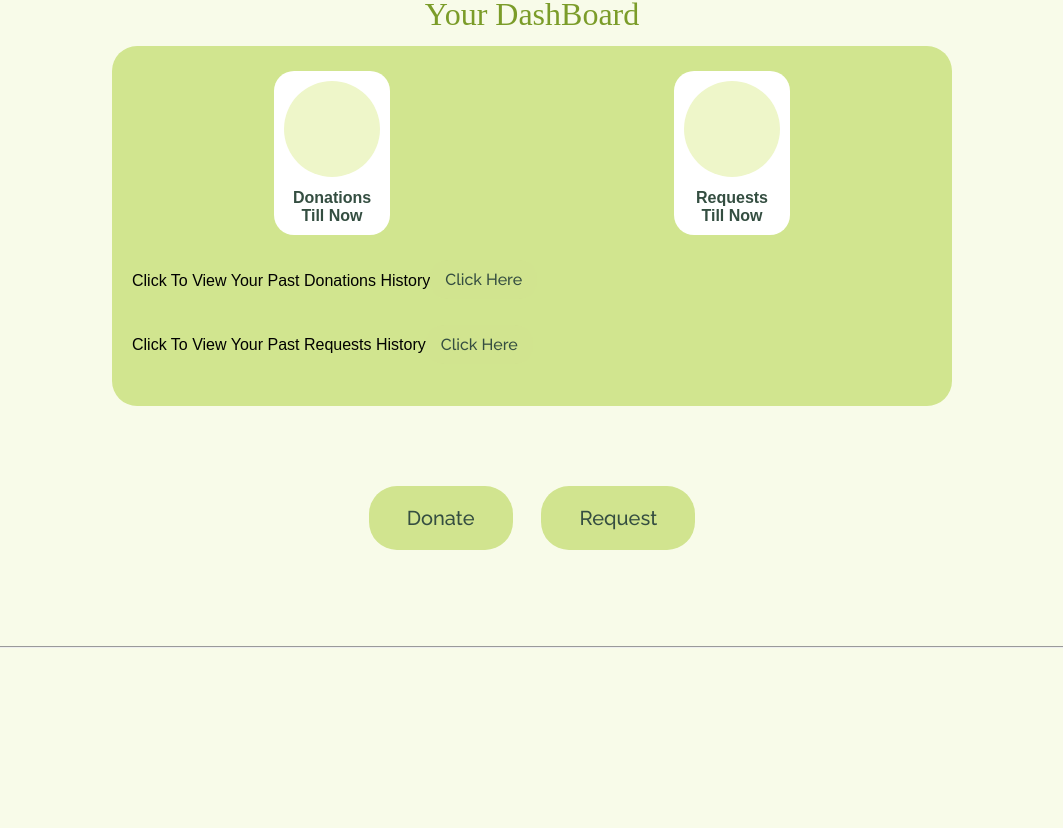
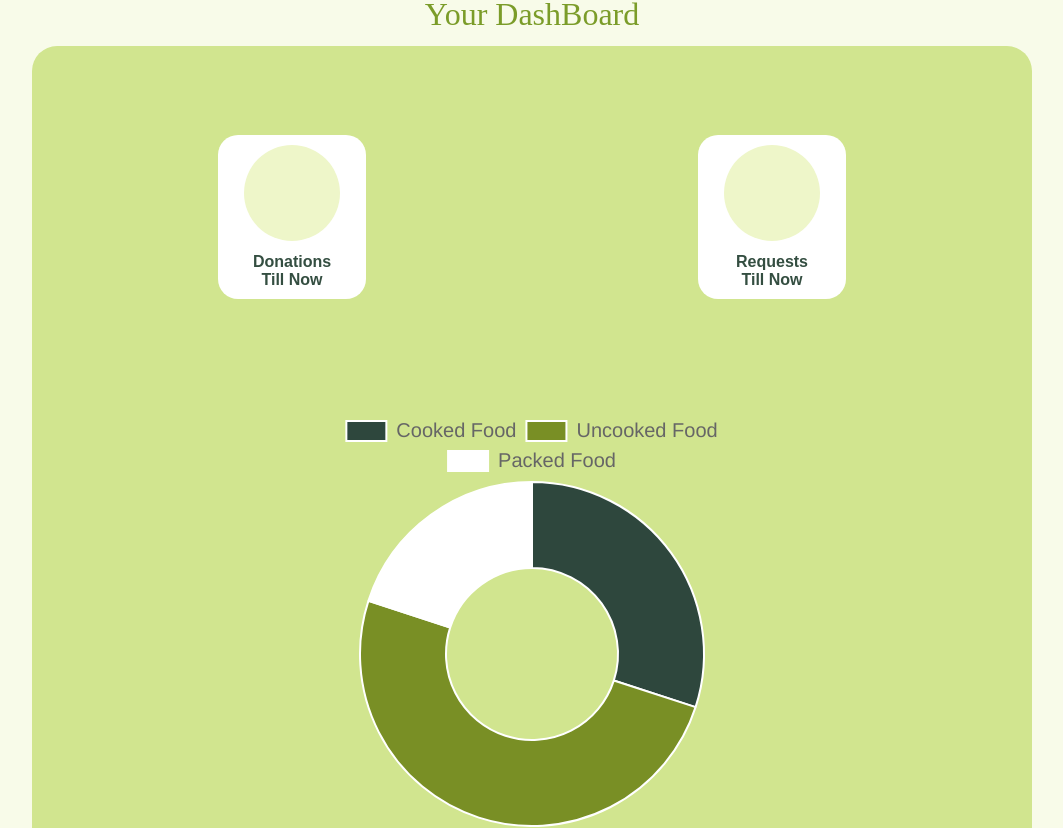
Before and after one commit to krishaga/Annamitra, a React (Vite) app in the folder frontend/: page /dashboard in a window 1280 px wide. Shown: the part 212-1040 px from the top of the page, without its empty margins (108-1171 px from the left). Before the commit the page ends 868 px from the top, so only its background shows below. Built offline with nearby package versions, Linux system fonts and the light colour scheme; no server answers.

Commit message:
add chart for donations

```diff
--- a/frontend/package.json
+++ b/frontend/package.json
@@ -12,6 +12,7 @@
   "dependencies": {
     "chart.js": "^4.4.2",
     "react": "^18.2.0",
+    "react-chartjs-2": "^5.2.0",
     "react-dom": "^18.2.0",
     "react-router-dom": "^6.22.1"
   },
--- /dev/null
+++ b/frontend/src/components/Chart.jsx
@@ -0,0 +1,61 @@
+import React, { useEffect, useRef } from "react";
+import Chart from "chart.js/auto";
+
+const DoughnutChart = ({ data }) => {
+    const chartRef = useRef(null);
+    const chartInstance = useRef(null);
+
+    useEffect(() => {
+        if (chartRef && chartRef.current) {
+            // Destroy previous chart instance if it exists
+            if (chartInstance.current) {
+                chartInstance.current.destroy();
+            }
+
+            const ctx = chartRef.current.getContext("2d");
+            chartInstance.current = new Chart(ctx, {
+                type: "doughnut",
+                data: {
+                    labels: ["Cooked Food", "Uncooked Food", "Packed Food"],
+                    datasets: [
+                        {
+                            label: "Values",
+                            data: data,
+                            backgroundColor: [
+                                "rgba(46, 71, 61)",
+                                "rgba(121, 143, 37)",
+                                "rgba(255, 255, 255)",
+                            ],
+                        },
+                    ],
+                },
+                options: {
+                    responsive: true,
+                    layout: {},
+                    plugins: {
+                        legend: {
+                            position: "top",
+                            labels: {
+                                font: {
+                                    size: 20,
+                                },
+                            },
+                            padding: 24,
+                        },
+                    },
+                },
+            });
+        }
+
+        return () => {
+            // Clean up - destroy the chart instance when component unmounts
+            if (chartInstance.current) {
+                chartInstance.current.destroy();
+            }
+        };
+    }, [data]);
+
+    return <canvas ref={chartRef} />;
+};
+
+export default DoughnutChart;
--- a/frontend/src/components/Dashboard.jsx
+++ b/frontend/src/components/Dashboard.jsx
@@ -1,11 +1,15 @@
 import { useState, useEffect } from "react";
 import { useNavigate } from "react-router-dom";
+import DoughnutChart from "./Chart";
 import "../styles/dashboard.css";
 
 function Dashboard() {
     const [donationCount, setDonationCount] = useState([]);
+    const [donations, setDonations] = useState([]);
     const [requestCount, setRequestCount] = useState([]);
     const navigate = useNavigate();
+
+    const data = [30, 50, 20];
 
     useEffect(() => {
         const fetchDetails = async () => {
@@ -24,11 +28,16 @@ function Dashboard() {
                     throw new Error("Network Response was not ok");
                 }
                 const data = await response.json();
-                setDonationCount(data.user.donationsCount);
+                setDonations(data.user.donations);
                 setRequestCount(data.user.requestsCount);
             } catch (error) {
                 console.error("Error in fetching: ", error);
             }
+            console.log(donations);
+            donations.forEach((donation) => {
+                console.log(donation);
+                // Process other fields as needed
+            });
         };
 
         fetchDetails();
@@ -63,27 +72,9 @@ function Dashboard() {
                             </div>
                         </div>
                         <div className="lower-section">
-                            Click To View Your Past Donations History
-                            <button
-                                className="button-main"
-                                onClick={() => {
-                                    navigate("/donations-history");
-                                }}
-                            >
-                                {" "}
-                                Click Here
-                            </button>
-                            <br />
-                            Click To View Your Past Requests History
-                            <button
-                                className="button-main"
-                                onClick={() => {
-                                    navigate("/request-history");
-                                }}
-                            >
-                                {" "}
-                                Click Here
-                            </button>
+                            <div className="second-section">
+                                <DoughnutChart data={data} />
+                            </div>
                         </div>
                     </div>
                 </div>
@@ -108,7 +99,6 @@ function Dashboard() {
                 </div>
             </div>
             <hr />
-            <div className="secondd"></div>
         </div>
     );
 }
--- a/frontend/src/styles/dashboard.css
+++ b/frontend/src/styles/dashboard.css
@@ -1,17 +1,20 @@
 .dashboard {
     display: flex;
     flex-direction: column;
-    /* justify-content:space-between; */
+    /* justify-content: center; */
+    align-items: center;
     background-color: #d1e58f; /* Olive Green */
     padding: 20px;
     border-radius: 25px;
-    width: 50rem;
-    height: 20rem;
+    width: 60rem;
+    height: 50rem;
 }
 
 .upper-section {
     display: flex;
     justify-content: space-around;
+    width: 100%;
+    margin: 4rem;
 }
 
 .main {
@@ -37,6 +40,7 @@
     transition: transform 0.2s ease-in-out;
     height: 9rem;
     margin-top: 0.3rem;
+    width: 8rem;
 }
 
 .card:hover {
@@ -97,3 +101,9 @@
     position: relative;
     z-index: 1;
 }
+
+.second-section {
+    margin-top: 3rem;
+    width: 26rem;
+    height: 26rem;
+}
```
Also changed, not shown: 2 other files (tests, documents, lock files or other folders).
